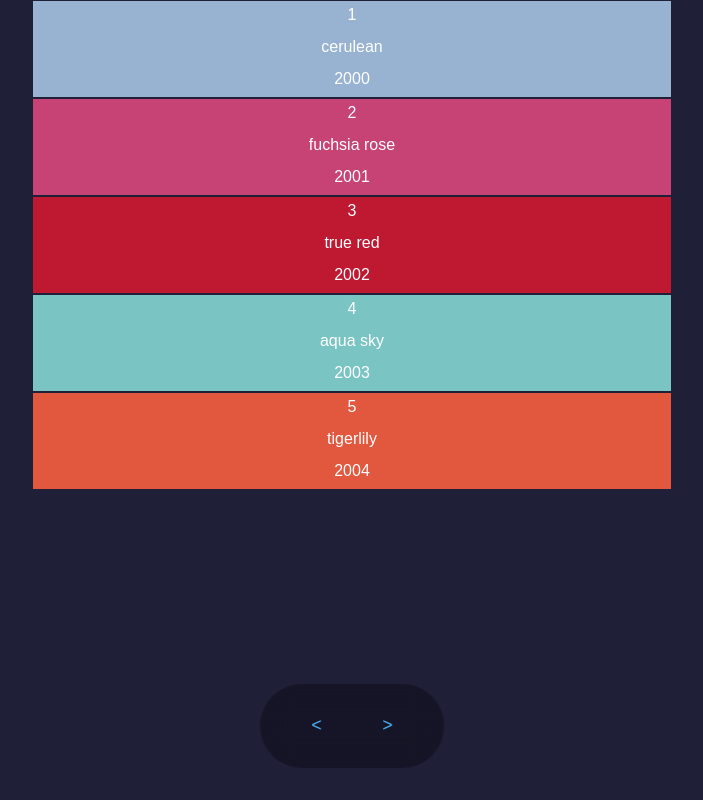
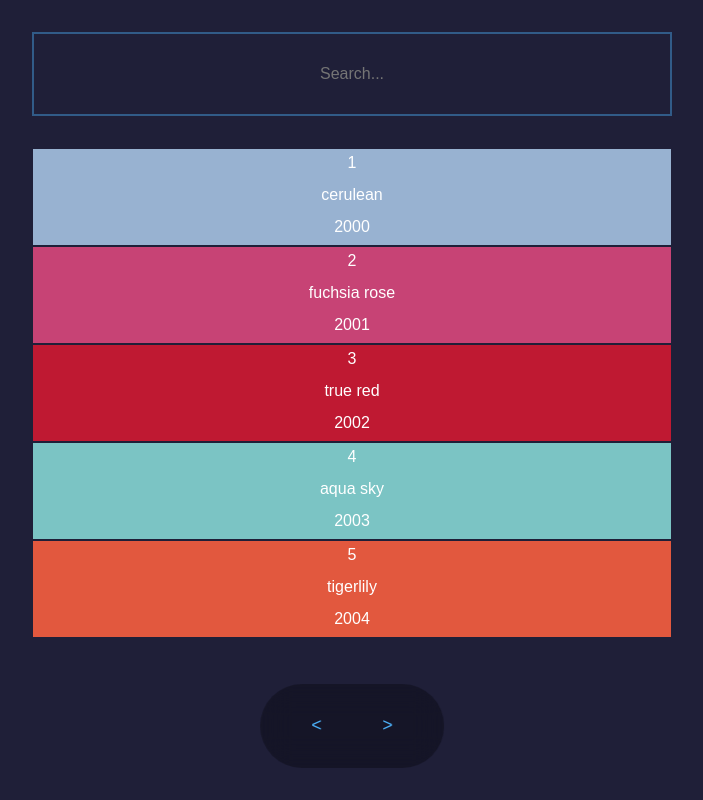
Before and after one commit to wiktorkoscielny/react-recruitment-task, a React (Create React App) app: page / in a window 1280 px wide. Shown: the whole page, without its empty margins (288-991 px from the left). Built offline with nearby package versions, Linux system fonts and the light colour scheme.

Commit message:
Created state hook to display current input value, changed map function to display filtered data

```diff
--- a/src/App.js
+++ b/src/App.js
@@ -1,4 +1,4 @@
-import React, { useState } from 'react'
+import React, { useState } from "react";
 
 // data
 import JsonData from "./MOCK_DATA.json";
@@ -13,6 +13,9 @@ function App() {
   const [datas, setDatas] = useState(JsonData);
   const [pageNumber, setPageNumber] = useState(0);
 
+   // search input value
+   const [query, setQuery] = useState('')
+
   const datasPerPage = 5;
   const pagesVisited = pageNumber * datasPerPage;
   const displayDatas = datas.slice(pagesVisited, pagesVisited + datasPerPage);
@@ -24,8 +27,18 @@ function App() {
   return (
     <div className="App">
 
-      {/* display data */}
-        {displayDatas.map((data) => {
+      {/* input field */}
+      <div className="container__input">
+        <input
+          type='number'
+          placeholder='Search...'
+          className='search__input'
+          onChange={(e) => setQuery(e.target.value)}
+        ></input>
+      </div>
+
+      {/* display & filter data */}
+      {displayDatas.filter(data => data.id.toString().includes(query)).map((data) => {
           const color = data.color
           return (
             <div className='data' key={data.id} >
@@ -36,7 +49,8 @@ function App() {
               </ul>
             </div>
           );
-        })}
+        })
+      }
 
       {/* paginate */}
       <ReactPaginate
@@ -52,7 +66,9 @@ function App() {
         disabledClassName={"paginationDisabled"}
         activeClassName={"paginationActive"}
       />
+
     </div>
   );
 }
+
 export default App;
```
